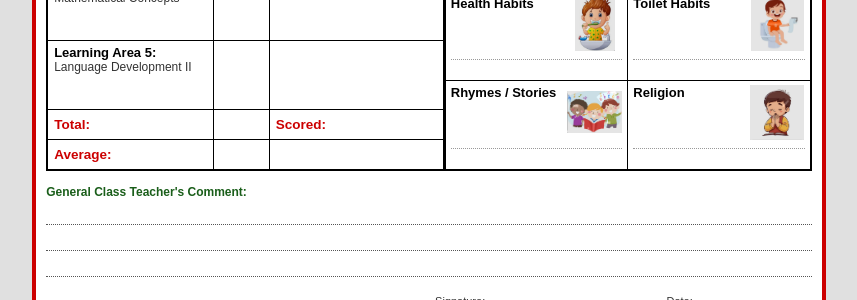
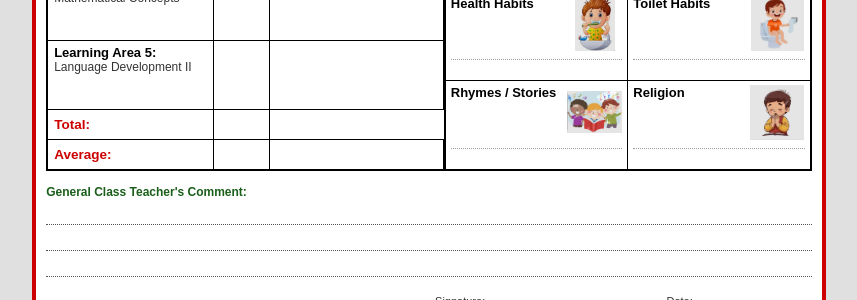
Before and after one commit to 1o1tech-Ug/Schoolerpsystem, a Flask app: template app/templates/modules/academics/report_cards/Sunbay_nursery_report_card.html in a window 1280 px wide. Shown: the part 560-860 px from the top of the page, without its empty margins (211-1068 px from the left). Run offline with Flask 3, Linux system fonts and the light colour scheme; the template is opened without the code that fills it, so the values that code supplies are empty.

Commit message:
removed scored from sunbay nursery report card

```diff
--- a/app/templates/modules/academics/report_cards/Sunbay_nursery_report_card.html
+++ b/app/templates/modules/academics/report_cards/Sunbay_nursery_report_card.html
@@ -496,7 +496,7 @@ body {
                         <tr class="total-row">
                             <td style="padding:5px 6px; font-weight:bold;">Total:</td>
                             <td style="padding:5px 6px; text-align:center;">{{ ns_sum.total | round(1) if ns_sum.count > 0 else '' }}</td>
-                            <td style="padding:5px 6px; font-weight:bold;">Scored:</td>
+
                         </tr>
                         <tr class="total-row">
                             <td style="padding:5px 6px; font-weight:bold;">Average:</td>
```
